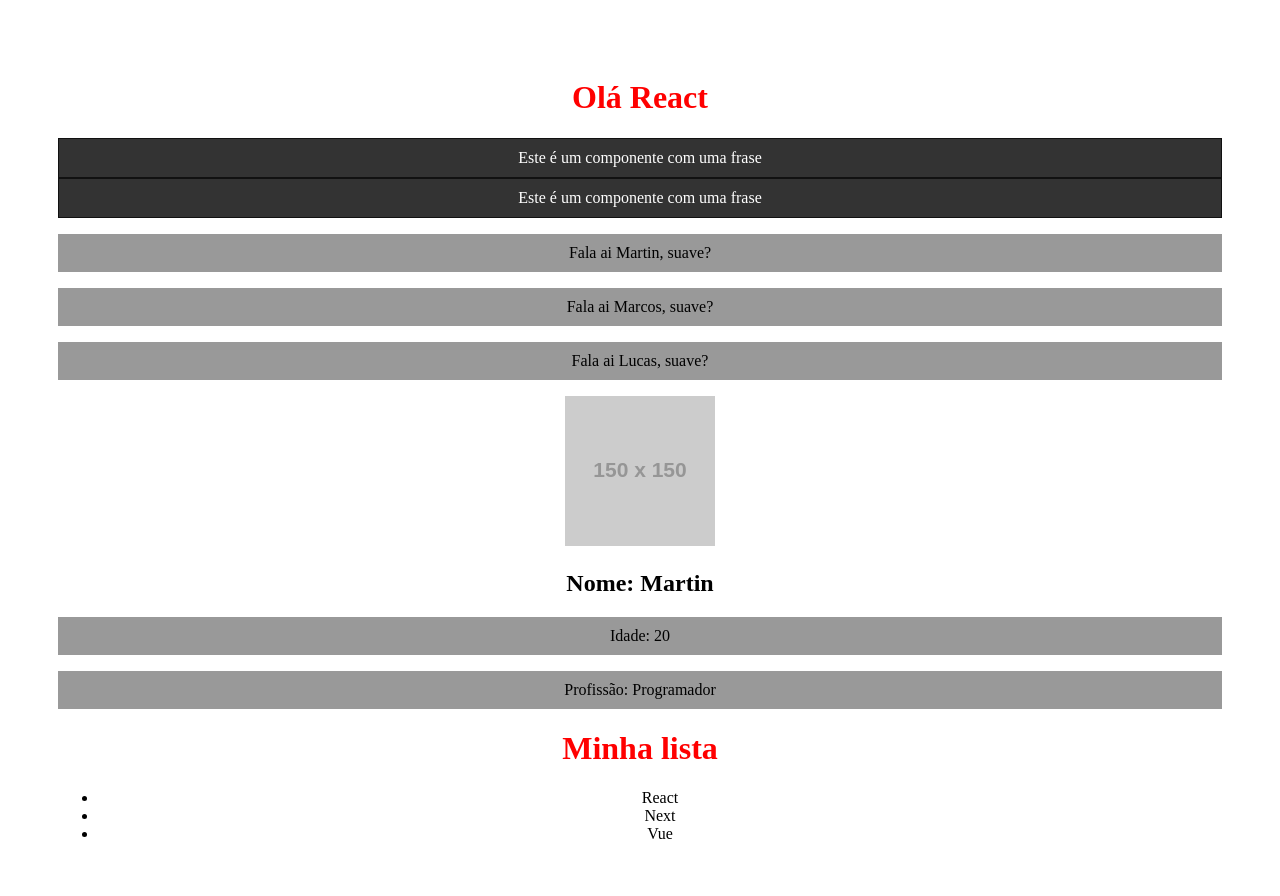
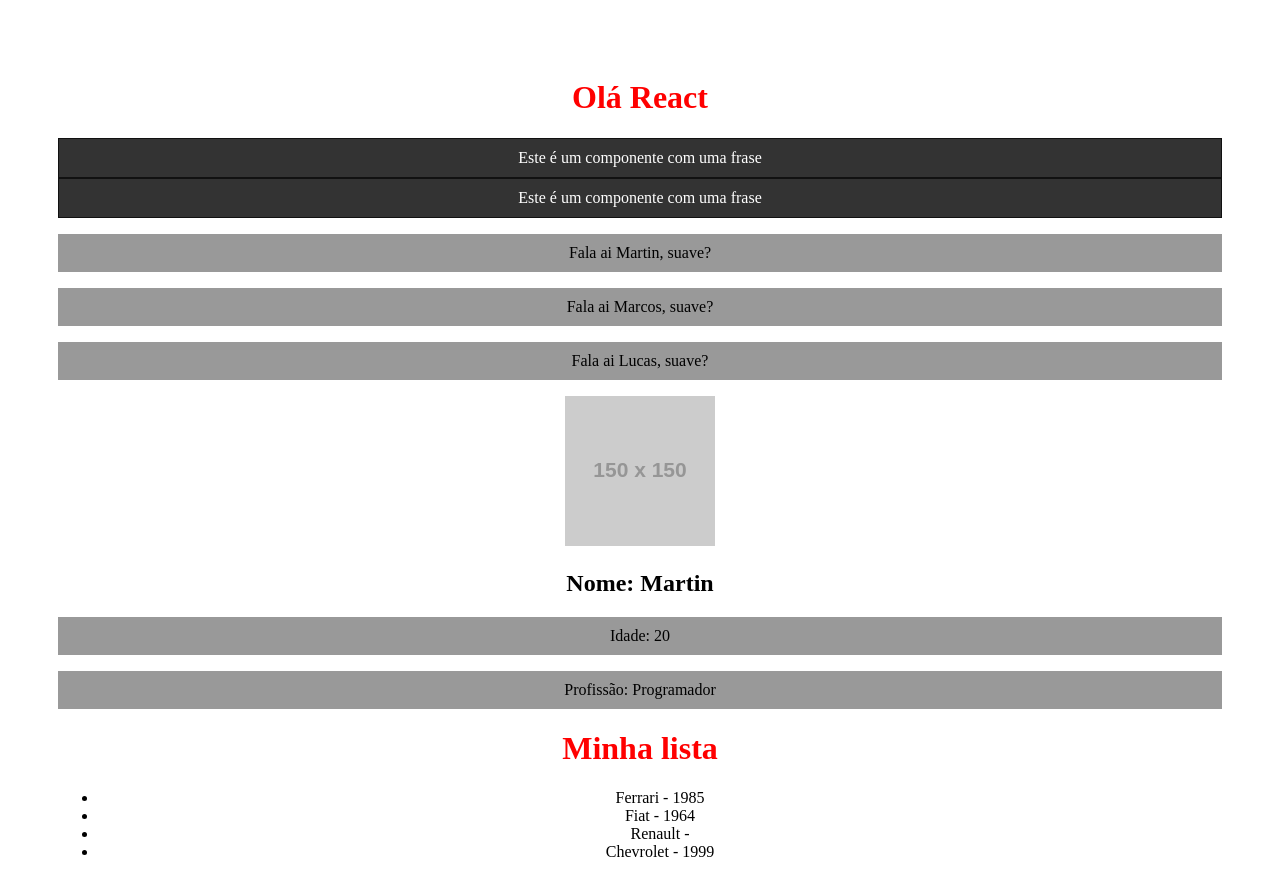
Before and after one commit to mdaadsilva/cursoReact, a React (Create React App) app: page / in a window 1280 px wide. Shown: the top 896 px of the page. Built offline with nearby package versions, Linux system fonts and the light colour scheme.

Commit message:
feat: avançando em props

```diff
--- a/src/components/Item.js
+++ b/src/components/Item.js
@@ -1,8 +1,20 @@
-function Item(props) {
+import PropTypes from 'prop-types';
+function Item({marca, ano_lancamento}) {
     return (
         <>
-            <li>{props.marca}</li>
+            <li>{marca} - {ano_lancamento}</li>
         </>
     );
 }
+
+Item.propTypes = {
+    marca: PropTypes.string.isRequired,
+    ano_lancamento: PropTypes.number,
+};
+
+Item.defaultProps = {
+    marca: "Faltou a marca",
+    ano_lancamento: 0,
+}
+
 export default Item;
--- a/src/components/List.js
+++ b/src/components/List.js
@@ -4,12 +4,15 @@
         <>
             <h1>Minha lista</h1>
             <ul>
-               <Item marca="React"/>
-               <Item marca="Next"/>
-                <Item marca="Vue"/>
+               <Item marca="Ferrari" ano_lancamento={1985}/>
+               <Item marca="Fiat" ano_lancamento={1964}/>
+                <Item marca={"Renault"}/>
+                <Item marca="Chevrolet" ano_lancamento={1999}/>
             </ul>
         </>
     )
 }
 
+
+
 export default List;
```
